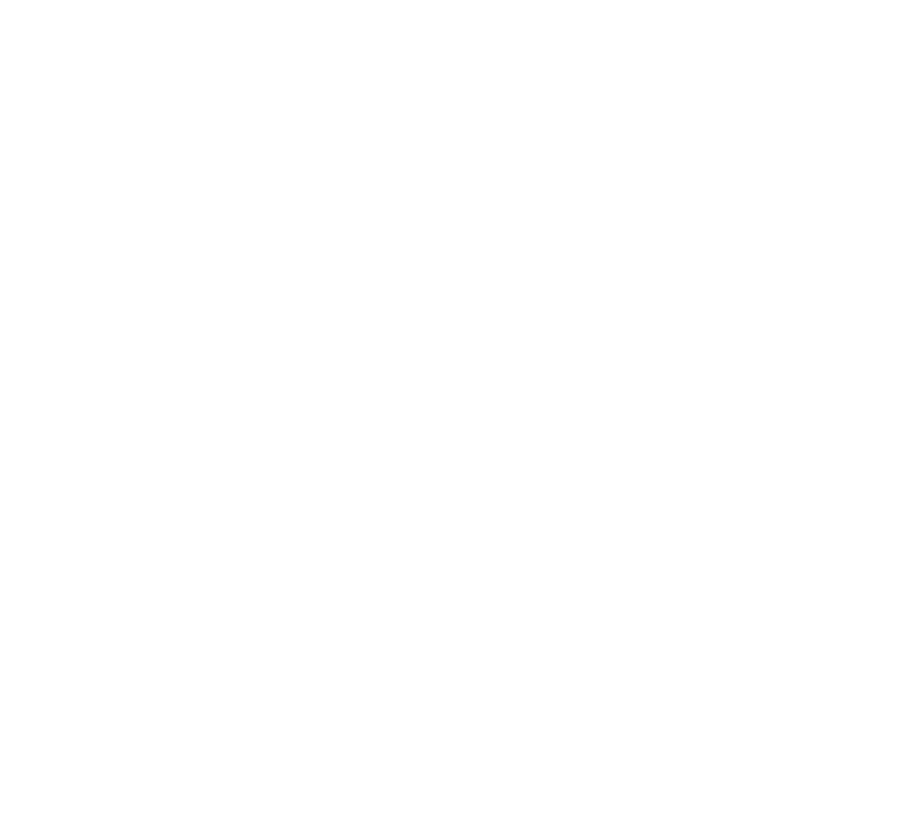
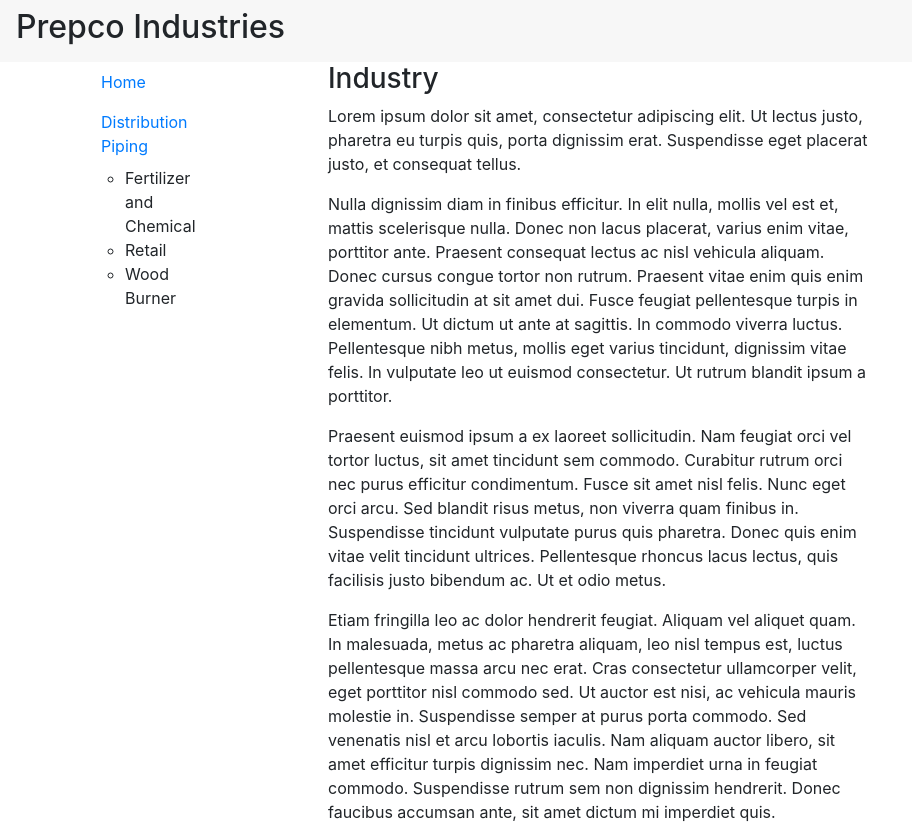
Before and after one commit to NicholasRupe84/pct, an Angular app: page /details in a window 1280 px wide. Shown: the whole page, without its empty margins (0-912 px from the left). Before the commit the page ends 800 px from the top, so only its background shows below. Built offline with nearby package versions, Linux system fonts and the light colour scheme.

Commit message:
almost done

```diff
--- /dev/null
+++ b/src/app/app-routing.module.ts
@@ -0,0 +1,22 @@
+import { NgModule } from '@angular/core';
+import { RouterModule, Routes } from '@angular/router';
+
+import { LandingPageComponent } from './landing-page/landing-page.component';
+import { DetailsComponent } from './details/details.component';
+
+const appRoutes: Routes = [
+    { path: 'home', component: LandingPageComponent },
+    { path: '', redirectTo: '/home', pathMatch: 'full' },
+    { path: 'details', component: DetailsComponent }
+];
+
+@NgModule({
+    imports: [
+        RouterModule.forRoot(appRoutes)
+    ],
+    exports: [
+        RouterModule
+    ]
+})
+
+export class AppRoutingModule {}
--- a/src/app/app.component.html
+++ b/src/app/app.component.html
@@ -1,45 +1,4 @@
-<!--Landing Page-->
-<!--<div class="container">
-  <nav class="navbar navbar-toggleable-md navbar-light bg-faded">
-    <a class="navbar-brand" href="#">Prepco Industries</a>
-  </nav>
-  <div class="jumbotron">
-    <h1 class="display-3">Prepco Industries</h1>
-    <p class="lead">Lorem ipsum dolor sit amet, consectetur adipiscing elit. Aliquam finibus diam nisl, ut convallis sapien.</p>
-  </div>
-  <div class="card-deck">
-    <div class="card" style="width: 20rem;">
-      <img src="../assets/img/beach1.jpg" alt="" class="card-img-top mw-100 mh-100">
-      <div class="card-block">
-        <h4 class="card-title">Travel</h4>
-        <p class="card-text">Lorem ipsum dolor sit amet, consectetur adipiscing elit. Nulla suscipit sagittis efficitur. Phasellus arcu odio, imperdiet non pulvinar sed, rhoncus et lectus. Duis sit amet fringilla massa. Ut quis consequat neque. Phasellus et euismod libero. Nunc mi nulla, dignissim vel venenatis sed, egestas eu nulla. Nunc facilisis dui at euismod.</p>
-      </div>
-      <div class="card-footer">
-        <a href="https://prepcotravel.com/" class="card-link">Learn More</a>
-      </div>
-    </div>
-    <div class="card" style="width: 20rem;">
-      <img src="../assets/img/bahrain.jpg" alt="" class="card-img-top mw-100 mh-100">
-      <div class="card-block">
-        <h4 class="card-title">Industrial</h4>
-        <p class="card-text">Lorem ipsum dolor sit amet, consectetur adipiscing elit. Nulla suscipit sagittis efficitur. Phasellus arcu odio, imperdiet non pulvinar sed, rhoncus et lectus. Duis sit amet fringilla massa. Ut quis consequat neque. Phasellus et euismod libero. Nunc mi nulla, dignissim vel venenatis sed, egestas eu nulla. Nunc facilisis dui at euismod.</p>
-      </div>
-      <div class="card-footer">
-        <a href="#" class="card-link">Learn More</a>
-      </div>
-    </div>
-    <div class="card" style="width: 20rem;">
-      <img src="../assets/img/garden2.jpg" alt="" class="card-img-top mw-100 mh-100">
-      <div class="card-block">
-        <h4 class="card-title">Home and Garden</h4>
-        <p class="card-text">Lorem ipsum dolor sit amet, consectetur adipiscing elit. Nulla suscipit sagittis efficitur. Phasellus arcu odio, imperdiet non pulvinar sed, rhoncus et lectus. Duis sit amet fringilla massa. Ut quis consequat neque. Phasellus et euismod libero. Nunc mi nulla, dignissim vel venenatis sed, egestas eu nulla. Nunc facilisis dui at euismod.</p>
-      </div>
-      <div class="card-footer">
-        <a href="#" class="card-link">Learn More</a>
-      </div>
-    </div>
-  </div>
-</div>-->
+
 
 <!--Contact Page-->
 <!--<div class="container">
@@ -71,18 +30,6 @@
 <!--Industry Information-->
 <!--<div class="container">
   <div class="row">
-    <div class="col-md-3">
-      <ul class="nav flex-column">
-        <li class="nav-item">
-          <a href="#" class="nav-link">Distribution Piping</a>
-        </li>
-        <ul>
-          <li class="nav-item">Fertilizer and Chemical</li>
-          <li class="nav-item">Retail</li>
-          <li class="nav-item">Wood Burner</li>
-        </ul>
-      </ul>
-    </div>
     <div class="col-md-6">
       <h3>Industry</h3>
       <p>Lorem ipsum dolor sit amet, consectetur adipiscing elit. Ut lectus justo, pharetra eu turpis quis, porta dignissim erat. Suspendisse eget placerat justo, et consequat tellus.</p>
@@ -140,3 +87,6 @@
     </div>
   </div>
 </div>-->
+
+<site-header></site-header>
+<router-outlet></router-outlet>
--- /dev/null
+++ b/src/app/details/details.component.html
@@ -0,0 +1,12 @@
+<div class="container">
+  <div class="row">
+    <side-navigation></side-navigation>
+    <div class="col-md-6">
+      <h3>Industry</h3>
+      <p>Lorem ipsum dolor sit amet, consectetur adipiscing elit. Ut lectus justo, pharetra eu turpis quis, porta dignissim erat. Suspendisse eget placerat justo, et consequat tellus.</p>
+      <p>Nulla dignissim diam in finibus efficitur. In elit nulla, mollis vel est et, mattis scelerisque nulla. Donec non lacus placerat, varius enim vitae, porttitor ante. Praesent consequat lectus ac nisl vehicula aliquam. Donec cursus congue tortor non rutrum. Praesent vitae enim quis enim gravida sollicitudin at sit amet dui. Fusce feugiat pellentesque turpis in elementum. Ut dictum ut ante at sagittis. In commodo viverra luctus. Pellentesque nibh metus, mollis eget varius tincidunt, dignissim vitae felis. In vulputate leo ut euismod consectetur. Ut rutrum blandit ipsum a porttitor.</p>
+      <p>Praesent euismod ipsum a ex laoreet sollicitudin. Nam feugiat orci vel tortor luctus, sit amet tincidunt sem commodo. Curabitur rutrum orci nec purus efficitur condimentum. Fusce sit amet nisl felis. Nunc eget orci arcu. Sed blandit risus metus, non viverra quam finibus in. Suspendisse tincidunt vulputate purus quis pharetra. Donec quis enim vitae velit tincidunt ultrices. Pellentesque rhoncus lacus lectus, quis facilisis justo bibendum ac. Ut et odio metus.</p>
+      <p>Etiam fringilla leo ac dolor hendrerit feugiat. Aliquam vel aliquet quam. In malesuada, metus ac pharetra aliquam, leo nisl tempus est, luctus pellentesque massa arcu nec erat. Cras consectetur ullamcorper velit, eget porttitor nisl commodo sed. Ut auctor est nisi, ac vehicula mauris molestie in. Suspendisse semper at purus porta commodo. Sed venenatis nisl et arcu lobortis iaculis. Nam aliquam auctor libero, sit amet efficitur turpis dignissim nec. Nam imperdiet urna in feugiat commodo. Suspendisse rutrum sem non dignissim hendrerit. Donec faucibus accumsan ante, sit amet dictum mi imperdiet quis.</p>
+    </div>
+  </div>
+</div>
--- /dev/null
+++ b/src/app/details/details.component.ts
@@ -0,0 +1,6 @@
+import { Component } from '@angular/core';
+
+@Component({
+  templateUrl: './details.component.html'
+})
+export class DetailsComponent {}
--- a/src/app/landing-page/landing-page.component.html
+++ b/src/app/landing-page/landing-page.component.html
@@ -0,0 +1,38 @@
+<div class="container">
+  <div class="jumbotron">
+    <h1 class="display-3">Prepco Industries</h1>
+    <p class="lead">Lorem ipsum dolor sit amet, consectetur adipiscing elit. Aliquam finibus diam nisl, ut convallis sapien.</p>
+  </div>
+  <div class="card-deck">
+    <div class="card" style="width: 20rem;">
+      <a href="https://prepcotravel.com/"><img src="../assets/img/beach1.jpg" alt="" class="card-img-top mw-100 mh-100"></a>
+      <div class="card-block">
+        <h4 class="card-title">Travel</h4>
+        <p class="card-text">Lorem ipsum dolor sit amet, consectetur adipiscing elit. Nulla suscipit sagittis efficitur. Phasellus arcu odio, imperdiet non pulvinar sed, rhoncus et lectus. Duis sit amet fringilla massa. Ut quis consequat neque. Phasellus et euismod libero. Nunc mi nulla, dignissim vel venenatis sed, egestas eu nulla. Nunc facilisis dui at euismod.</p>
+      </div>
+      <div class="card-footer">
+        <a href="https://prepcotravel.com/" class="card-link">Learn More</a>
+      </div>
+    </div>
+    <div class="card" style="width: 20rem;">
+      <img src="../assets/img/bahrain.jpg" alt="" class="card-img-top mw-100 mh-100" routerLink="/details">
+      <div class="card-block">
+        <h4 class="card-title">Industrial</h4>
+        <p class="card-text">Lorem ipsum dolor sit amet, consectetur adipiscing elit. Nulla suscipit sagittis efficitur. Phasellus arcu odio, imperdiet non pulvinar sed, rhoncus et lectus. Duis sit amet fringilla massa. Ut quis consequat neque. Phasellus et euismod libero. Nunc mi nulla, dignissim vel venenatis sed, egestas eu nulla. Nunc facilisis dui at euismod.</p>
+      </div>
+      <div class="card-footer">
+        <a routerLink="/details" class="card-link">Learn More</a>
+      </div>
+    </div>
+    <div class="card" style="width: 20rem;">
+      <img src="../assets/img/garden2.jpg" alt="" class="card-img-top mw-100 mh-100">
+      <div class="card-block">
+        <h4 class="card-title">Home and Garden</h4>
+        <p class="card-text">Lorem ipsum dolor sit amet, consectetur adipiscing elit. Nulla suscipit sagittis efficitur. Phasellus arcu odio, imperdiet non pulvinar sed, rhoncus et lectus. Duis sit amet fringilla massa. Ut quis consequat neque. Phasellus et euismod libero. Nunc mi nulla, dignissim vel venenatis sed, egestas eu nulla. Nunc facilisis dui at euismod.</p>
+      </div>
+      <div class="card-footer">
+        <a href="#" class="card-link">Learn More</a>
+      </div>
+    </div>
+  </div>
+</div>
--- a/src/app/landing-page/landing-page.component.ts
+++ b/src/app/landing-page/landing-page.component.ts
@@ -0,0 +1,6 @@
+import { Component } from '@angular/core';
+
+@Component({
+  templateUrl: './landing-page.component.html'
+})
+export class LandingPageComponent {}
--- a/src/app/shared/side-navigation/side-navigation.component.html
+++ b/src/app/shared/side-navigation/side-navigation.component.html
@@ -0,0 +1,15 @@
+<div class="col-md-3">
+    <ul class="nav flex-column">
+        <li class="nav-item">
+            <a routerLink="/home" class="nav-link">Home</a>
+        </li>
+        <li class="nav-item">
+            <a href="#" class="nav-link">Distribution Piping</a>
+        </li>
+        <ul>
+            <li class="nav-item">Fertilizer and Chemical</li>
+            <li class="nav-item">Retail</li>
+            <li class="nav-item">Wood Burner</li>
+        </ul>
+    </ul>
+</div>
--- a/src/app/shared/site-header/site-header.component.html
+++ b/src/app/shared/site-header/site-header.component.html
@@ -0,0 +1,3 @@
+<nav class="navbar navbar-toggleable-md navbar-light bg-faded">
+    <h2 [routerLink]="['']">Prepco Industries</h2>
+</nav>
```
Also changed, not shown: src/app/app.module.ts (+14 -2 lines), src/app/shared/side-navigation/side-navigation.component.ts (+7 -0 lines), src/app/shared/site-header/site-header.component.ts (+7 -0 lines), src/app/details/details.component.scss (added).
